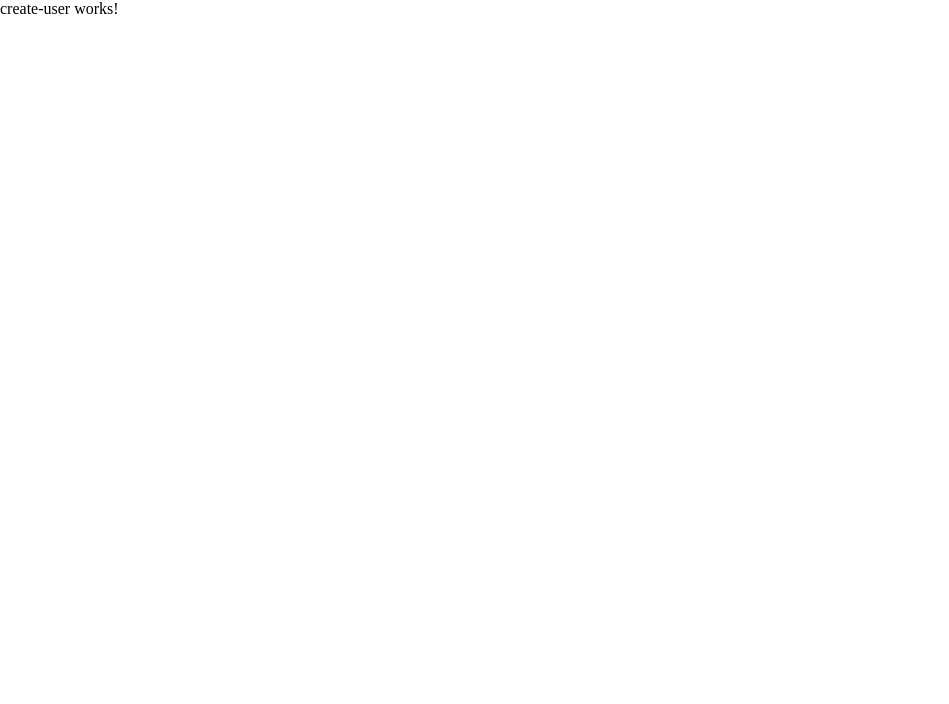
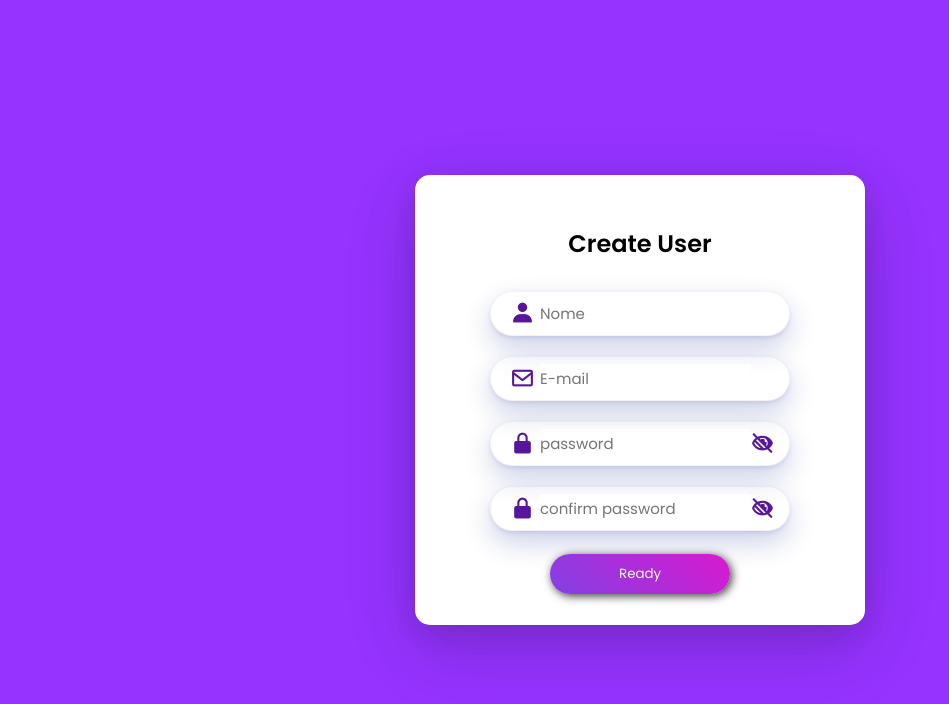
Before and after one commit to IngridMolinaa/aula2, an Angular app in the folder my-app/: page /create in a window 1280 px wide. Shown: the top 704 px of the page, without its empty margins (0-949 px from the left). Built offline with nearby package versions, Linux system fonts and the light colour scheme.

Commit message:
13 abril

```diff
--- a/my-app/src/app/components/create-user/create-user.component.css
+++ b/my-app/src/app/components/create-user/create-user.component.css
@@ -0,0 +1,96 @@
+@import url('https://fonts.googleapis.com/css2?family=Poppins:wght@100;200;300;400;500;600&display=swap');
+*{
+font-family: 'Poppins', sans-serif;
+}
+
+h2 {
+    margin: 20px;
+}
+.correct{
+    display: flex;
+    align-items: center;
+    gap: 10px;
+    background: rgb(44, 235, 101);
+    width: 270px;
+    padding: 5px;
+    border-radius: 8px;
+    box-shadow: 2px 2px 5px #383838;
+    margin: 5px;
+ }
+ .incorrect{
+    display: flex;
+    align-items: center;
+    gap: 10px;
+    background: tomato;
+    width: 270px;
+    padding: 5px;
+    border-radius: 8px;
+    box-shadow: 2px 2px 5px #383838;
+    margin: 5px;
+   /* color: ;*/
+
+}
+.container {
+    background: #9633FF;
+    height: 100vh;
+    display: flex;
+    justify-content: center;
+    align-items:center ;
+}
+
+.create {
+    width: 450px;
+    height: 450px;
+    background: #fff;
+    border-radius: 15px;
+    box-shadow: rgba(17, 17, 26, 0.1) 0px 8px 24px, rgba(17, 17, 26, 0.1) 0px 16px 56px, rgba(17, 17, 26, 0.1) 0px 24px 80px;
+    display: flex;
+    flex-direction: column;
+    justify-content: center;
+    align-items: center;
+
+}
+
+.input {
+    width: 300px;
+    height: 45px;
+    box-shadow: rgba(5, 36, 138, 0.2) 0px 12px 28px 0px, rgba(37, 24, 153, 0.1) 0px 2px 4px 0px, rgba(49, 6, 90, 0.05) 0px 0px 0px 1px inset;
+    margin: 10px;
+    padding-left: 20px;
+    display: flex;
+    align-items: center;
+    border-radius: 60px;
+
+}
+
+.input input{
+    border:none;
+    width: 210px;
+    color: #999;
+    height: 30px;
+    margin-left: 5px;
+    outline: none;
+    font-size: 15px;
+}
+
+i{
+    font-size: 25px;
+   /* color: linear-grandient(#8629E2,#4907F0 );*/
+    color: #58159a;
+}
+
+.button {
+    width: 180px;
+    height: 40px;
+    margin-top: 13px;
+    border-radius: 40px;
+    border: none;
+    box-shadow: 2px 2px 10px #383838;
+    background: linear-gradient(45deg ,rgb(130, 64, 228) , rgb(216, 26, 206));
+    color: #fff;
+    cursor: pointer;
+}
+
+.button:hover{
+    filter: brightness(130%);
+}
--- a/my-app/src/app/components/create-user/create-user.component.html
+++ b/my-app/src/app/components/create-user/create-user.component.html
@@ -1 +1,37 @@
-<p>create-user works!</p>
+<div class="container">
+<div class="create">
+    <h2>Create User</h2>
+
+    <div class="incorrect" *ngIf="isIncorrect">
+        <i class='bx bxs-error-circle' ></i>
+        <span>Password is Incorrect!</span>
+     </div>
+
+     <div class="correct" *ngIf="isCorrect">
+        <i class='bx bxs-check-circle'></i>
+        <span>Password Approved!</span>
+     </div>
+
+    <div class="input">
+
+        <i class='bx bxs-user'></i>
+        <input type="text" name="create" id="create" placeholder="Nome">
+    </div>
+    <div class="input">
+        <i class='bx bx-envelope'></i>
+        <input type="E-mail" name="E-mail" id="E-mail" placeholder="E-mail">
+
+    </div>
+    <div class="input">
+        <i class='bx bxs-lock-alt' ></i>
+        <input type="password" name="password" id="password" placeholder="password" [(ngModel)]="pwd1">
+        <i class='bx bxs-low-vision' ></i>
+    </div>
+    <div class="input">
+        <i class='bx bxs-lock-alt' ></i>
+        <input type="password" name="confirm password" id="confirm password" placeholder="confirm password" [(ngModel)]="pwd2">
+        <i class='bx bxs-low-vision' ></i>
+    </div>
+    <button class="button"(click)="create()">Ready</button>
+</div>
+</div>
--- a/my-app/src/app/components/create-user/create-user.component.ts
+++ b/my-app/src/app/components/create-user/create-user.component.ts
@@ -7,4 +7,19 @@ import { Component } from '@angular/core';
 })
 export class CreateUserComponent {
 
+  isCorrect = false;
+  isIncorrect = false;
+
+  pwd1 = ""
+  pwd2 = ""
+
+  create (){if(this.pwd1 == "emely123" && this.pwd2 == "emely123") {
+    this.isIncorrect = false;
+    this.isCorrect = true;
+    console.log ("Senha Aprovada")
+   } else {
+    this.isIncorrect = true;
+    this.isCorrect = false
+  }
+  }
 }
--- a/my-app/src/app/components/login/login.component.css
+++ b/my-app/src/app/components/login/login.component.css
@@ -100,7 +100,7 @@ i{
 .button {
     width: 180px;
     height: 40px;
-    margin-bottom: 20px;
+    margin-bottom: 40px;
     border-radius: 40px;
     border: none;
     box-shadow: 2px 2px 10px #383838;
--- a/my-app/src/app/components/login/login.component.html
+++ b/my-app/src/app/components/login/login.component.html
@@ -9,7 +9,7 @@
 
      <div class="aprovado" *ngIf="isAprovado">
         <i class='bx bx-check'></i>
-        <span>Login or aproved!</span>
+        <span>Login or approved!</span>
      </div>
     <div class="input">
 
--- a/my-app/src/app/components/page-not-found/page-not-found.component.css
+++ b/my-app/src/app/components/page-not-found/page-not-found.component.css
@@ -0,0 +1,36 @@
+@import url('https://fonts.googleapis.com/css2?family=Poppins:wght@100;200;300;400;500;600&display=swap');
+*{
+font-family: 'Poppins', sans-serif;
+}
+*{
+    margin: 0;
+    padding: 0;
+
+}
+.photo{
+ display: flex;
+ justify-content: center;
+ align-items: center;
+ position: relative;
+ top: 190px;
+}
+
+.left{
+    display: flex;
+    justify-content: center;
+    align-items: center;
+    position: relative;
+    top: 150px;
+    background: linear-gradient(rgb(214, 84, 52) , rgb(206, 73, 73));
+}
+
+.left p {
+    font-size: 2.4rem;
+}
+
+body{
+    background: black;
+    position: relative;
+    height: 100vh;
+    width: 100vw;
+}
--- a/my-app/src/app/components/page-not-found/page-not-found.component.html
+++ b/my-app/src/app/components/page-not-found/page-not-found.component.html
@@ -1 +1,18 @@
-<h1>Page not found</h1>
+<!DOCTYPE html>
+<html lang="pt-br">
+<head>
+    <meta charset="UTF-8">
+    <meta http-equiv="X-UA-Compatible" content="IE=edge">
+    <meta name="viewport" content="width=device-width, initial-scale=1.0">
+    <title>Error</title>
+</head>
+<body>
+  <div class="left">
+    <p>Page Not Found...</p>
+  </div>
+  <div class="photo">
+    <img src="/assets/404.gif">
+  </div>
+
+</body>
+</html>
```
Also changed, not shown: my-app/src/assets/404.gif (added).
